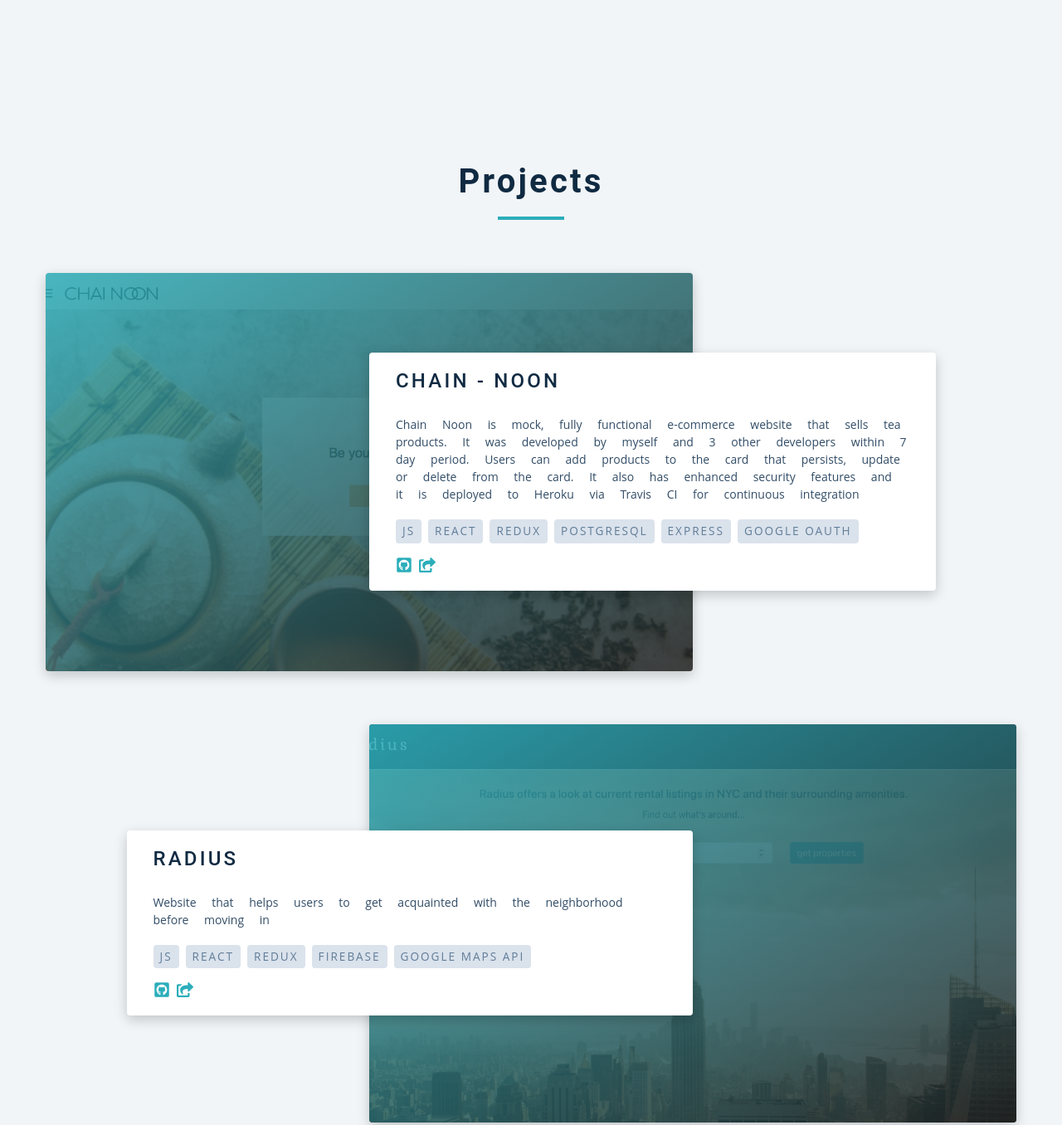
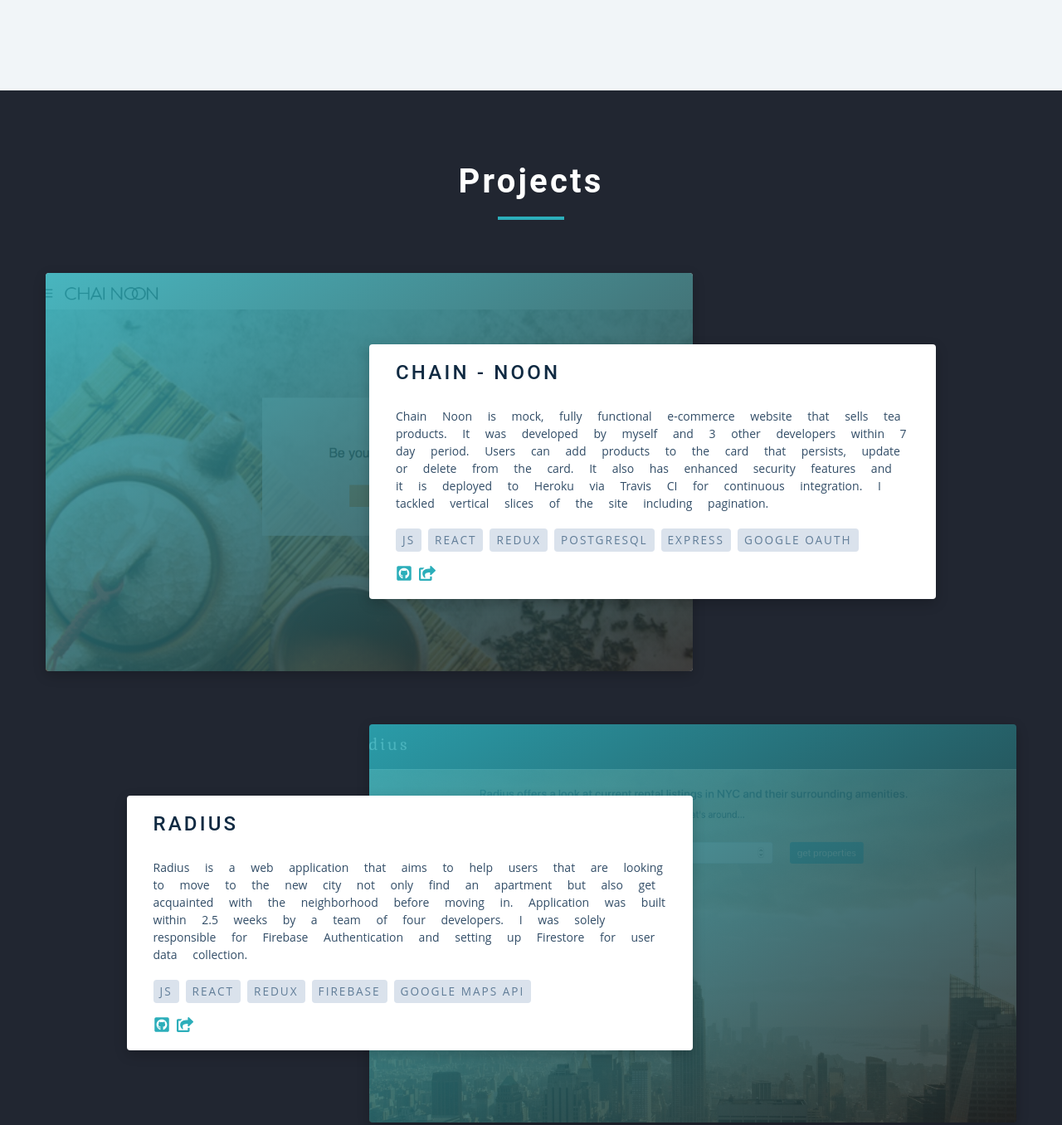
Before and after one commit to AminatP/portfolio, a Gatsby site: page / in a window 1280 px wide. Shown: the part 1320-2676 px from the top of the page at 83% size. Built offline with nearby package versions, Linux system fonts and the light colour scheme; Gatsby itself is replaced by a stand-in of ours.

Commit message:
no more title

```diff
--- a/src/components/Projects.js
+++ b/src/components/Projects.js
@@ -1,5 +1,4 @@
 import React from "react"
-import Title from "./Title"
 import Image from "gatsby-image"
 import { FaGithubSquare, FaShareSquare } from "react-icons/fa"
 import { graphql, useStaticQuery } from "gatsby"
@@ -28,7 +27,10 @@ const Projects = () => {
     return image.node.childImageSharp.fluid
   })
   return <section className="section projects" id="projects">
-    <Title title="Projects"/>
+    <div className="section-title">
+      <h2>Projects</h2>
+      <div className="underline"></div>
+    </div>
     <div className="section-center projects-center">
       {projects.map((project)=>{
         const {id, title, description, stack, github, url, idx} = project
--- a/src/components/Skills.js
+++ b/src/components/Skills.js
@@ -1,10 +1,12 @@
 import React from "react"
-import Title from "./Title"
 import skills from "../constants/skills"
 
 const Skills = () => {
   return <section className="section bg-grey" id="skills">
-    <Title title="Technical Skills"/>
+    <div className="section-title">
+      <h2>Technical Skills</h2>
+      <div className="underline"></div>
+    </div>
     <div className="section-center skills-center">
       {skills.map((skill)=>{
         const {id, title} = skill
--- a/src/components/Title.js
+++ /dev/null
@@ -1,10 +0,0 @@
-import React from "react"
-
-const Title = ({title}) => {
-  return <div className="section-title">
-    <h2>{title || 'default title'}</h2>
-      <div className="underline"></div>
-  </div>
-}
-
-export default Title
--- a/src/constants/projects.js
+++ b/src/constants/projects.js
@@ -4,7 +4,7 @@ export default [
   {
     id: 1,
     title: "CHAIN - NOON",
-    description: "Chain Noon is mock, fully functional e-commerce website that sells tea products. It was developed by myself and 3 other developers within 7 day period. Users can add products to the card that persists, update or delete from the card. It also has enhanced security features and it is deployed to Heroku via Travis CI for continuous integration",
+    description: "Chain Noon is mock, fully functional e-commerce website that sells tea products. It was developed by myself and 3 other developers within 7 day period. Users can add products to the card that persists, update or delete from the card. It also has enhanced security features and it is deployed to Heroku via Travis CI for continuous integration. I tackled vertical slices of the site including pagination.",
     stack: [
       {id: 1, "title": "JS"},
       {id: 2, "title": "React"},
@@ -19,7 +19,7 @@ export default [
   {
     id: 2,
     title: "RADIUS",
-    description: "Website that helps users to get acquainted with the neighborhood before moving in",
+    description: "Radius is a web application that aims to help users that are looking to move to the new city not only find an apartment but also get acquainted with the neighborhood before moving in. Application was built within 2.5 weeks by a team of four developers. I was solely responsible for Firebase Authentication and setting up Firestore for user data collection.",
     stack: [
       {id: 1, "title": "JS"},
       {id: 2, "title": "React"},
@@ -27,13 +27,13 @@ export default [
       {id: 4, "title": "Firebase"},
       {id: 5, "title": "Google Maps API"}],
     github: "https://github.com/AminatP/radius",
-    url: "https://chai-noon.herokuapp.com",
+    url: "https://radius-ny.web.app",
     idx: 1,
   },
   {
     id: 3,
     title: "BIBLIOTECA",
-    description: "Ethereum based decentralized auction platform for rare books.",
+    description: "Biblioteca is a mock, auction platform for rare and antiquarian books. Payment is processed through ethereum based decentralized platform for convinience and extra security. To create this aplication I taught myself basics of the Solidity language so that I could write smart contracts for the application.",
     stack: [
       {id: 1, "title": "JS"},
       {id: 2, "title": "React"},
@@ -42,7 +42,7 @@ export default [
       {id: 5, "title": "Web3"},
       {id: 6, "title": "MetaMask"}],
     github: "https://github.com/AminatP/Biblioteca",
-    url: "https://chai-noon.herokuapp.com",
+    url: "https://github.com/AminatP/Biblioteca",
     idx: 2,
   },
 ]
--- a/src/css/main.css
+++ b/src/css/main.css
@@ -13,11 +13,7 @@ Variables
 
 :root {
   /* dark shades of primary color*/
-  /* --clr-primary-1: hsl(43, 86%, 17%); */
   --clr-primary-1: hsl(184, 91%, 17%);
-  --clr-primary-2: hsl(185, 84%, 25%);
-  --clr-primary-3: hsl(185, 81%, 29%);
-  --clr-primary-4: hsl(184, 77%, 34%);
   --clr-primary-5: #2caeba;
   /* lighter shades of primary color */
   --clr-primary-6: hsl(185, 57%, 50%);
@@ -30,16 +26,10 @@ Variables
   /* darkest grey - used for headings */
   --clr-grey-1: hsl(209, 61%, 16%);
   --clr-grey-3: hsl(209, 34%, 30%);
-  --clr-grey-4: hsl(209, 28%, 39%);
   /* grey used for paragraphs */
   --clr-grey-5: hsl(210, 22%, 49%);
-  --clr-grey-8: hsl(210, 31%, 80%);
   --clr-grey-9: hsl(212, 33%, 89%);
   --clr-grey-10: hsl(210, 36%, 96%);
-  --clr-green-dark: hsl(125, 67%, 35%);
-  --clr-red-dark: hsl(360, 67%, 44%);
-  --clr-red-light: hsl(360, 71%, 66%);
-
   /* using this color for hero + navbar + footer component*/
   --clr-grey-dark: hsl(221, 20%, 16%);
 
@@ -392,11 +382,14 @@ Projects
 ===============
 */
 .projects {
-  background: var(--clr-grey-10);
+  background: var(--clr-grey-dark);
 }
 .project {
   display: grid;
   margin-bottom: 4rem;
+}
+.projects h2{
+  color: var(--clr-white);
 }
 .project-img {
   border-top-left-radius: var(--radius);
```
